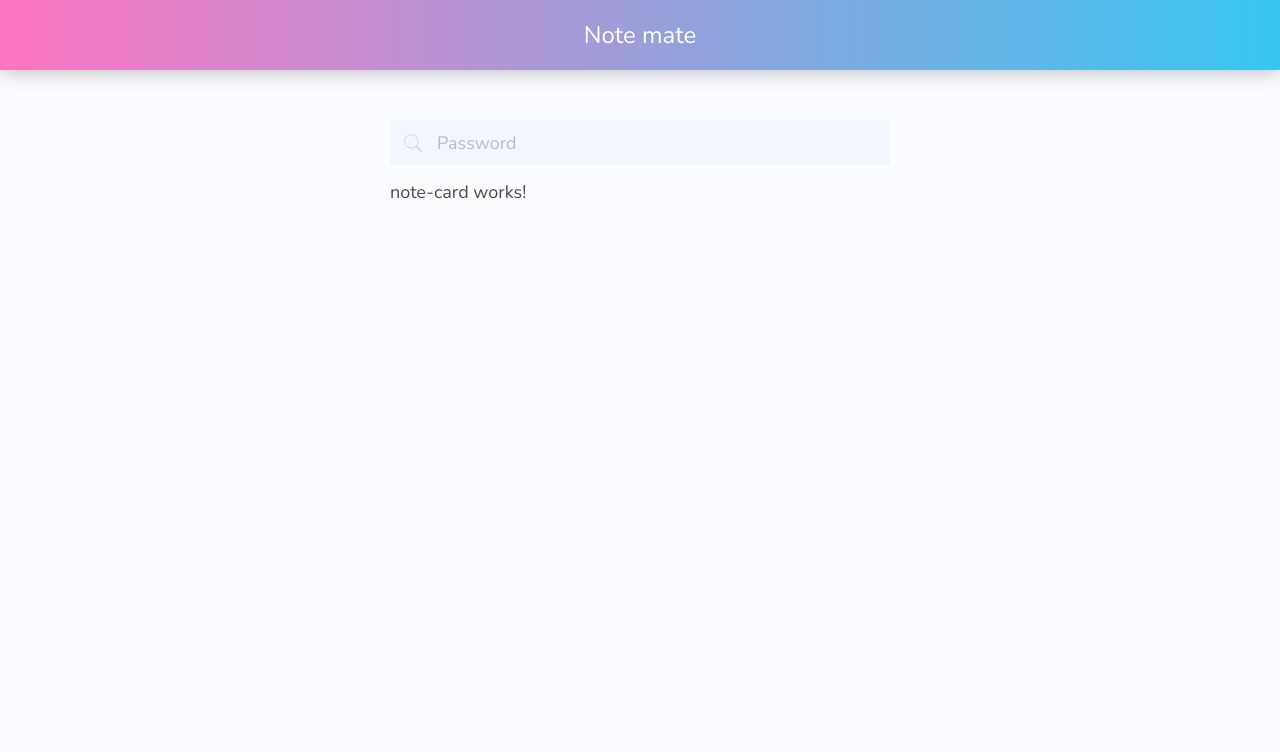
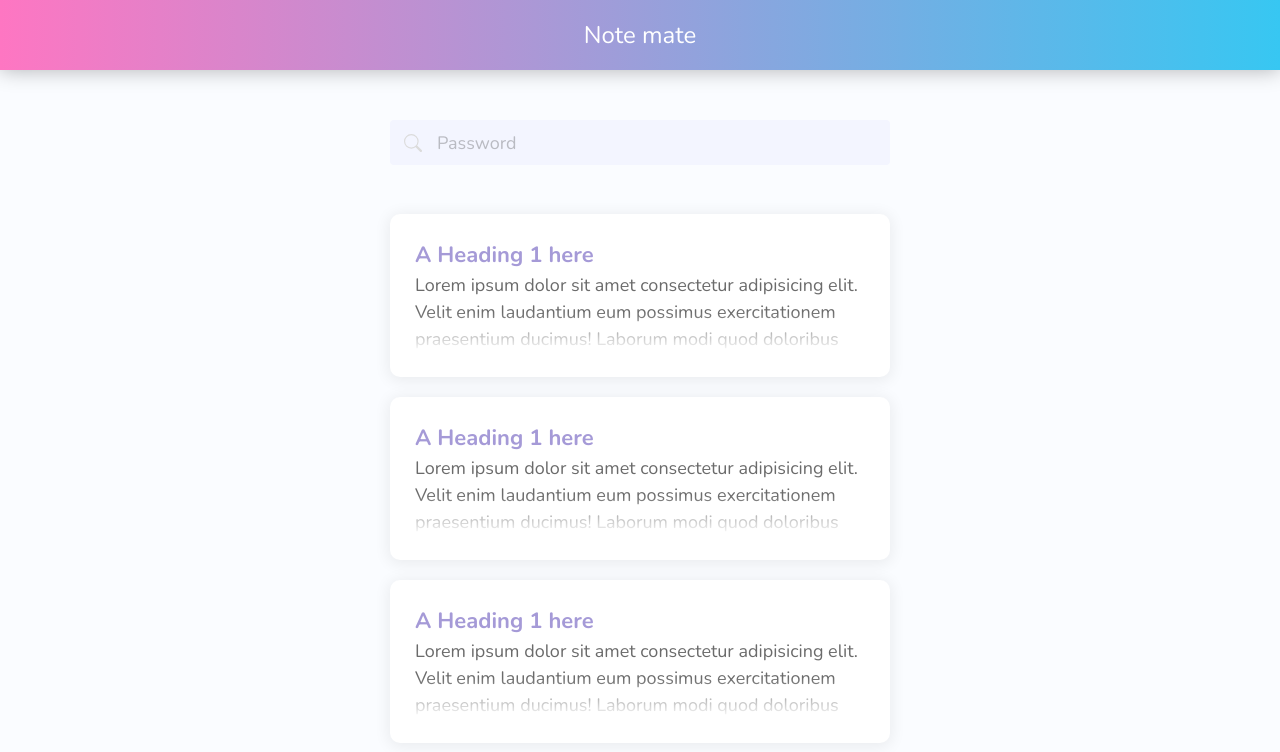
Before and after one commit to Meschacirung/NoteMate, an Angular app: page / in a window 1280 px wide. Shown: the top 752 px of the page. Built offline with nearby package versions, Linux system fonts and the light colour scheme.

Commit message:
feat (note-card) : create component template

```diff
--- a/src/app/note-card/note-card.component.html
+++ b/src/app/note-card/note-card.component.html
@@ -1 +1,18 @@
-<p>note-card works!</p>
+<div #container class="note-card-container">
+    <div class="note-card-content">
+        <h1 class="note-card-title">A Heading 1 here</h1>
+
+        <div class="note-card-body">
+            <p>Lorem ipsum dolor sit amet consectetur adipisicing elit. Velit enim laudantium eum possimus exercitationem praesentium ducimus! Laborum modi quod doloribus quaerat. Quis ipsam nulla accusamus deleniti distinctio officia fugit nesciunt.</p>
+
+            <div #truncator class="fade-out-truncation"></div>
+        </div>
+    </div>
+
+    <div class="x-button">
+        <svg width="1em" height="1em" viewBox="0 0 16 16" class="bi bi-x" fill="currentColor" xmlns="http://www.w3.org/2000/svg">
+            <path fill-rule="evenodd" d="M11.854 4.146a.5.5 0 0 1 0 .708l-7 7a.5.5 0 0 1-.708-.708l7-7a.5.5 0 0 1 .708 0z"/>
+            <path fill-rule="evenodd" d="M4.146 4.146a.5.5 0 0 0 0 .708l7 7a.5.5 0 0 0 .708-.708l-7-7a.5.5 0 0 0-.708 0z"/>
+        </svg>
+    </div>
+</div>
--- a/src/app/note-card/note-card.component.scss
+++ b/src/app/note-card/note-card.component.scss
@@ -0,0 +1,99 @@
+@import '../../main.scss';
+
+.note-card-container{
+
+    position: relative;
+
+    background: white;
+    border-radius: 10px;
+
+    box-shadow: 0 2px 15px 2px rgba(black, .068);
+    transition:  all .2s ease-out;
+
+    &:hover{
+
+        cursor: pointer;
+
+        box-shadow: 0 0 0 4px rgba(black, .068);
+
+        .x-button{
+            opacity:1;
+
+            transition-delay : .35s;
+            transform: scale(1);
+        }
+    }
+
+    .note-card-content{
+        padding: 25px;
+
+        .note-card-title{
+
+            font : {
+                size: 22px;
+                weight: bold;
+            }
+
+            color: $purple;
+
+        }
+
+        .note-card-body{
+
+            color: #6b6b6b;
+
+            position: relative;
+
+            max-height: 80px;
+            overflow: hidden;
+
+            .fade-out-truncation{
+                position: absolute;
+
+                bottom:0;
+
+                width:100%;
+                height: 50%;
+
+                pointer-events: none;
+
+                background: linear-gradient(to bottom, transparent, white);
+            }
+        }
+    }
+}
+
+.x-button{
+
+    color: red;
+
+    display: flex;
+    position: absolute;
+
+    top:12px;
+    right:12px;
+
+    width: 34px;
+    height:34px;
+
+    justify-content: center;
+    align-items: center;
+
+    background: $light-red;
+
+    border-radius:10px;
+
+    opacity:0;
+    transform: scale(.35);
+
+
+    transition :opacity .2s ease-out, transform 0.2s ease-out;
+
+    &:hover{
+        background: darken($light-red, 3);
+    }
+
+    &:active {
+        background: darken($light-red, 5);
+    }
+}
--- a/src/app/pages/note-list/note-list.component.html
+++ b/src/app/pages/note-list/note-list.component.html
@@ -13,5 +13,7 @@
 
     <div class="notes-list">
         <app-note-card></app-note-card>
+        <app-note-card></app-note-card>
+        <app-note-card></app-note-card>
     </div>
 </div>
--- a/src/app/pages/note-list/note-list.component.scss
+++ b/src/app/pages/note-list/note-list.component.scss
@@ -8,3 +8,12 @@
     margin: auto;
     padding-top:50px;
 }
+
+.notes-list{
+    margin-top: 35px;
+}
+
+app-note-card{
+    display: block;
+    margin-bottom:20px;
+}
```
